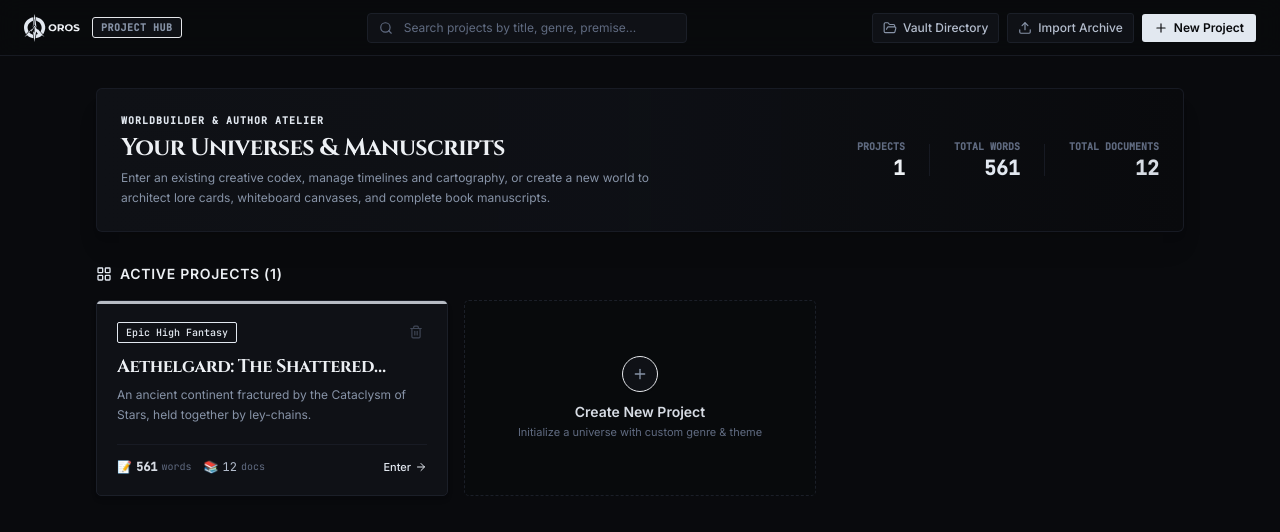
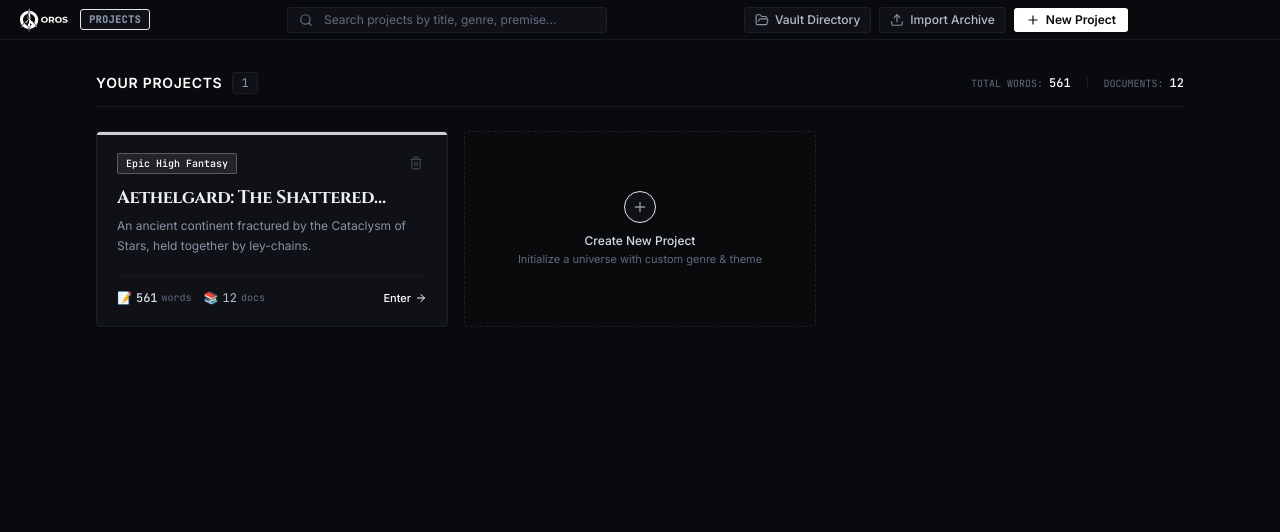
Before and after one commit to gpwid/oros, a React (Vite) app: page / in a window 1280 px wide. Shown: the top 532 px of the page. Built offline with nearby package versions, Linux system fonts and the light colour scheme.

Commit message:
fix: resolve window control overlap, tooltip edge clipping, and clean neutral homepage styling

```diff
--- a/src/renderer/components/home/HomePage.tsx
+++ b/src/renderer/components/home/HomePage.tsx
@@ -5,7 +5,7 @@ import { confirmDialog } from '../../store/useConfirmStore'
 import {
   Plus, Search, FolderOpen, Upload, Download, Trash2,
   ArrowRight, BookOpen, Layers, Feather, Map as MapIcon,
-  Sparkles, Compass, Clock, LayoutGrid
+  Compass, Clock, LayoutGrid
 } from 'lucide-react'
 import { OrosLogoFull } from '../common/OrosLogo'
 import { NewProjectModal } from './NewProjectModal'
@@ -131,35 +131,36 @@ export const HomePage: React.FC = () => {
   return (
     <div className="flex-1 flex flex-col bg-oros-950 text-slate-100 overflow-y-auto select-none font-sans">
       {/* TOP HEADER NAVIGATION */}
-      <header className="h-14 border-b border-oros-800/80 bg-oros-950/90 backdrop-blur-md px-6 flex items-center justify-between shrink-0 sticky top-0 z-30">
-        <div className="flex items-center gap-4">
-          {/* Logo with Text */}
-          <div className="flex items-center gap-3">
-            <OrosLogoFull className="h-7 w-auto" />
+      <header
+        className="h-10 border-b border-oros-800/80 bg-oros-950 px-5 flex items-center justify-between shrink-0 sticky top-0 z-30 pr-[152px] select-none"
+        style={{ WebkitAppRegion: 'drag' } as any}
+      >
+        <div className="flex items-center gap-3 shrink-0" style={{ WebkitAppRegion: 'no-drag' } as any}>
+          {/* Logo with Text: Clean Default White */}
+          <OrosLogoFull className="h-6 w-auto" emblemClassName="text-white" textClassName="text-white" />
           <span className="text-[10px] px-2 py-0.5 rounded-[3px] bg-oros-900 border border-oros-750 text-oros-400 font-mono uppercase tracking-wider font-semibold">
-              Project Hub
+            Projects
           </span>
-          </div>
         </div>
 
         {/* Global Hub Search */}
-        <div className="relative w-80 max-w-md hidden md:block">
+        <div className="relative w-80 max-w-md hidden md:block" style={{ WebkitAppRegion: 'no-drag' } as any}>
           <Search className="w-3.5 h-3.5 text-oros-500 absolute left-3 top-1/2 -translate-y-1/2" />
           <input
             type="text"
             value={searchFilter}
             onChange={(e) => setSearchFilter(e.target.value)}
             placeholder="Search projects by title, genre, premise..."
-            className="w-full bg-oros-900 border border-oros-800 rounded-[4px] pl-9 pr-3 py-1.5 text-xs text-oros-100 placeholder-oros-500 focus:outline-none focus:border-accent transition-colors font-sans"
+            className="w-full bg-oros-900 border border-oros-800 rounded-[3px] pl-9 pr-3 py-1 text-xs text-oros-100 placeholder-oros-500 focus:outline-none focus:border-white/50 transition-colors font-sans"
           />
         </div>
 
         {/* Header Action Controls */}
-        <div className="flex items-center gap-2">
+        <div className="flex items-center gap-2 shrink-0" style={{ WebkitAppRegion: 'no-drag' } as any}>
           <button
             onClick={handleOpenFolder}
             title="Open Vault Folder in File Explorer"
-            className="p-1.5 px-2.5 rounded-[3px] bg-oros-900 hover:bg-oros-850 border border-oros-800 text-oros-300 hover:text-oros-100 text-xs font-medium flex items-center gap-1.5 transition-colors btn-interactive"
+            className="p-1 px-2.5 rounded-[3px] bg-oros-900 hover:bg-oros-850 border border-oros-800 text-oros-300 hover:text-white text-xs font-medium flex items-center gap-1.5 transition-colors cursor-pointer"
           >
             <FolderOpen className="w-3.5 h-3.5 text-oros-400" />
             <span className="hidden sm:inline">Vault Directory</span>
@@ -168,7 +169,7 @@ export const HomePage: React.FC = () => {
           <button
             onClick={handleImportArchive}
             title="Import Standalone Project Archive (.oros.json)"
-            className="p-1.5 px-2.5 rounded-[3px] bg-oros-900 hover:bg-oros-850 border border-oros-800 text-oros-300 hover:text-oros-100 text-xs font-medium flex items-center gap-1.5 transition-colors btn-interactive"
+            className="p-1 px-2.5 rounded-[3px] bg-oros-900 hover:bg-oros-850 border border-oros-800 text-oros-300 hover:text-white text-xs font-medium flex items-center gap-1.5 transition-colors cursor-pointer"
           >
             <Upload className="w-3.5 h-3.5 text-oros-400" />
             <span className="hidden sm:inline">Import Archive</span>
@@ -176,9 +177,9 @@ export const HomePage: React.FC = () => {
 
           <button
             onClick={() => setShowNewModal(true)}
-            className="btn-accent p-1.5 px-3 rounded-[3px] text-xs font-semibold flex items-center gap-1.5 shadow-sm transition-colors"
+            className="p-1 px-3 rounded-[3px] bg-white hover:bg-slate-200 text-oros-950 text-xs font-semibold flex items-center gap-1.5 shadow-sm transition-colors cursor-pointer"
           >
-            <Plus className="w-3.5 h-3.5" />
+            <Plus className="w-3.5 h-3.5 text-oros-950" />
             <span>New Project</span>
           </button>
 
@@ -194,77 +195,46 @@ export const HomePage: React.FC = () => {
       </header>
 
       {/* MAIN HUB BODY */}
-      <main className="flex-1 max-w-6xl w-full mx-auto p-6 md:p-8 space-y-8">
-        {/* HERO METRICS RIBBON */}
-        <div className="relative overflow-hidden rounded-[6px] border border-oros-800/80 bg-gradient-to-r from-oros-900 via-oros-900/90 to-oros-950 p-6 shadow-xl">
-          <div className="relative z-10 flex flex-col md:flex-row md:items-center justify-between gap-6">
-            <div>
-              <span className="text-[10px] uppercase font-mono tracking-widest text-accent font-semibold block mb-1">
-                Worldbuilder & Author Atelier
-              </span>
-              <h1 className="font-serif text-2xl font-bold text-oros-100 tracking-tight">
-                Your Universes & Manuscripts
+      <main className="flex-1 max-w-6xl w-full mx-auto p-6 md:p-8 space-y-6">
+        {/* SUBTLE PROJECTS TOOLBAR & METRICS */}
+        <div className="flex items-center justify-between pb-3 border-b border-oros-800/80">
+          <div className="flex items-center gap-2.5">
+            <h1 className="font-sans font-semibold text-sm text-white uppercase tracking-wider">
+              Your Projects
             </h1>
-              <p className="text-xs text-oros-400 font-sans mt-1 max-w-xl leading-relaxed">
-                Enter an existing creative codex, manage timelines and cartography, or create a new world to architect lore cards, whiteboard canvases, and complete book manuscripts.
-              </p>
-            </div>
-
-            {/* Aggregated Totals */}
-            <div className="flex items-center gap-6 shrink-0 pt-3 md:pt-0 border-t md:border-t-0 border-oros-800/80">
-              <div className="text-center md:text-right">
-                <span className="text-[10px] font-mono uppercase text-oros-500 font-semibold block">
-                  Projects
-                </span>
-                <span className="font-mono text-xl font-bold text-oros-100">
-                  {worlds.length}
+            <span className="text-xs font-mono px-2 py-0.5 rounded-[3px] bg-oros-900 text-oros-400 border border-oros-800">
+              {filteredWorlds.length}
             </span>
           </div>
 
-              <div className="w-[1px] h-8 bg-oros-800/80" />
-
-              <div className="text-center md:text-right">
-                <span className="text-[10px] font-mono uppercase text-oros-500 font-semibold block">
-                  Total Words
-                </span>
-                <span className="font-mono text-xl font-bold text-accent">
-                  {formatNumber(aggregateStats.totalWords)}
-                </span>
+          <div className="flex items-center gap-4 text-xs font-mono text-oros-400">
+            <div>
+              <span className="text-oros-500 uppercase text-[10px] mr-1.5">Total Words:</span>
+              <span className="text-white font-medium">{formatNumber(aggregateStats.totalWords)}</span>
             </div>
-
-              <div className="w-[1px] h-8 bg-oros-800/80" />
-
-              <div className="text-center md:text-right">
-                <span className="text-[10px] font-mono uppercase text-oros-500 font-semibold block">
-                  Total Documents
-                </span>
-                <span className="font-mono text-xl font-bold text-oros-200">
-                  {formatNumber(aggregateStats.totalDocs)}
-                </span>
-              </div>
+            <div className="h-3 w-[1px] bg-oros-800" />
+            <div>
+              <span className="text-oros-500 uppercase text-[10px] mr-1.5">Documents:</span>
+              <span className="text-white font-medium">{formatNumber(aggregateStats.totalDocs)}</span>
             </div>
           </div>
         </div>
 
         {/* PROJECTS SECTION */}
         <div>
+          {searchFilter && (
             <div className="flex items-center justify-between mb-4">
-            <div className="flex items-center gap-2">
-              <LayoutGrid className="w-4 h-4 text-accent" />
-              <h2 className="font-sans font-semibold text-sm text-oros-100 uppercase tracking-wider">
-                Active Projects ({filteredWorlds.length})
-              </h2>
-            </div>
-
-            {searchFilter && (
+              <span className="text-xs text-oros-400 font-sans">
+                Showing results for &ldquo;{searchFilter}&rdquo;
+              </span>
               <button
                 onClick={() => setSearchFilter('')}
-                className="text-[11px] font-mono text-accent hover:underline"
+                className="text-[11px] font-mono text-white hover:underline cursor-pointer"
               >
                 Clear Search Filter
               </button>
+            </div>
           )}
-          </div>
 
           {/* Grid of Project Cards */}
           <div className="grid grid-cols-1 md:grid-cols-2 lg:grid-cols-3 gap-4">
@@ -272,17 +242,17 @@ export const HomePage: React.FC = () => {
               const themePreset = THEME_PRESETS.find((t) => t.id === w.theme)
               const accentColor = w.theme === 'custom' && w.customAccentColor
                 ? w.customAccentColor
-                : themePreset?.hex || 'var(--oros-accent)'
+                : themePreset?.hex || '#ffffff'
 
               return (
                 <div
                   key={w.id}
                   onClick={() => handleEnterWorld(w.id)}
-                  className="card-interactive group bg-oros-900 border border-oros-800 hover:border-oros-700/80 rounded-[5px] p-5 flex flex-col justify-between cursor-pointer transition-all shadow-md relative overflow-hidden"
+                  className="card-interactive group bg-oros-900 border border-oros-800 hover:border-oros-700 rounded-[4px] p-5 flex flex-col justify-between cursor-pointer transition-all shadow-sm relative overflow-hidden"
                 >
-                  {/* Atmospheric Top Halo Strip */}
+                  {/* Atmospheric Top Halo Strip using project's theme */}
                   <div
-                    className="absolute top-0 left-0 right-0 h-[3px] opacity-80 group-hover:opacity-100 transition-opacity"
+                    className="absolute top-0 left-0 right-0 h-[2.5px] opacity-80 group-hover:opacity-100 transition-opacity"
                     style={{ backgroundColor: accentColor }}
                   />
 
@@ -305,7 +275,7 @@ export const HomePage: React.FC = () => {
                         <button
                           onClick={(e) => handleDeleteWorld(w.id, w.name, e)}
                           title="Delete Project"
-                          className="p-1 rounded-[2px] text-oros-500 hover:text-rose-400 hover:bg-rose-950/40 transition-colors"
+                          className="p-1 rounded-[2px] text-oros-500 hover:text-rose-400 hover:bg-rose-950/40 transition-colors cursor-pointer"
                         >
                           <Trash2 className="w-3.5 h-3.5" />
                         </button>
@@ -327,8 +297,8 @@ export const HomePage: React.FC = () => {
                   <div className="mt-5 pt-3.5 border-t border-oros-800/80 flex items-center justify-between text-xs font-mono">
                     <div className="flex items-center gap-3">
                       {/* Word Count */}
-                      <span className="text-oros-200 font-semibold flex items-center gap-1" title="Total Words Written">
-                        <span className="text-accent font-bold">📝</span>
+                      <span className="text-oros-200 font-medium flex items-center gap-1" title="Total Words Written">
+                        <span>📝</span>
                         <span>{formatNumber(stats.totalWords)}</span>
                         <span className="text-[10px] text-oros-500 font-normal">words</span>
                       </span>
@@ -344,8 +314,11 @@ export const HomePage: React.FC = () => {
                       </span>
                     </div>
 
-                    {/* Enter Action */}
-                    <div className="flex items-center gap-1 text-[11px] font-sans font-medium text-accent group-hover:translate-x-0.5 transition-transform">
+                    {/* Enter Action in project accent color */}
+                    <div
+                      className="flex items-center gap-1 text-[11px] font-sans font-medium group-hover:translate-x-0.5 transition-transform"
+                      style={{ color: accentColor }}
+                    >
                       <span>Enter</span>
                       <ArrowRight className="w-3 h-3" />
                     </div>
@@ -357,12 +330,12 @@ export const HomePage: React.FC = () => {
             {/* Create New Project Grid Card */}
             <div
               onClick={() => setShowNewModal(true)}
-              className="card-interactive border border-dashed border-oros-800 hover:border-accent/60 bg-oros-950/40 hover:bg-oros-900/60 rounded-[5px] p-6 flex flex-col items-center justify-center text-center cursor-pointer transition-all min-h-[170px] group"
+              className="card-interactive border border-dashed border-oros-800 hover:border-white/40 bg-oros-950/40 hover:bg-oros-900/60 rounded-[4px] p-6 flex flex-col items-center justify-center text-center cursor-pointer transition-all min-h-[170px] group"
             >
-              <div className="w-9 h-9 rounded-full bg-oros-900 border border-oros-750 group-hover:border-accent group-hover:bg-accent-muted flex items-center justify-center text-oros-400 group-hover:text-accent transition-all mb-2.5 shadow-sm">
+              <div className="w-8 h-8 rounded-full bg-oros-900 border border-oros-750 group-hover:border-white/40 group-hover:bg-white/10 flex items-center justify-center text-oros-400 group-hover:text-white transition-all mb-2.5 shadow-sm">
                 <Plus className="w-4 h-4" />
               </div>
-              <h4 className="font-sans font-semibold text-sm text-oros-200 group-hover:text-white transition-colors">
+              <h4 className="font-sans font-medium text-xs text-oros-200 group-hover:text-white transition-colors">
                 Create New Project
               </h4>
               <p className="text-[11px] text-oros-500 font-sans mt-0.5">
@@ -379,7 +352,7 @@ export const HomePage: React.FC = () => {
               <p className="text-xs text-oros-400 mt-1">Try another search keyword or clear your filter.</p>
               <button
                 onClick={() => setSearchFilter('')}
-                className="btn-accent px-3 py-1 rounded-[3px] text-xs font-semibold mt-3"
+                className="px-3 py-1 rounded-[3px] bg-white hover:bg-slate-200 text-oros-950 text-xs font-semibold mt-3 cursor-pointer"
               >
                 Clear Filter
               </button>
--- a/src/renderer/components/layout/WorkspaceTabs.tsx
+++ b/src/renderer/components/layout/WorkspaceTabs.tsx
@@ -310,7 +310,7 @@ export const WorkspaceTabs: React.FC = () => {
           {/* Logo Mark: Click to Return to Homepage / Project Hub */}
           <button
             onClick={() => setAppView('home')}
-            className="w-5 h-5 rounded-[3px] bg-oros-900 hover:bg-oros-850 border border-accent/40 hover:border-accent flex items-center justify-center text-accent shrink-0 shadow-sm transition-all hover:scale-105 btn-interactive cursor-pointer group"
+            className="w-5 h-5 rounded-[3px] bg-oros-900 hover:bg-oros-850 border border-accent/40 hover:border-accent flex items-center justify-center text-accent shrink-0 shadow-sm transition-colors cursor-pointer group"
             title="Return to Project Hub (Home)"
           >
             <OrosLogoMark className="w-3.5 h-3.5 text-accent group-hover:brightness-110" />
```
Also changed, not shown: src/renderer/App.tsx (+6 -2 lines), src/renderer/components/common/CustomTooltipProvider.tsx (+36 -6 lines), src/renderer/components/home/NewProjectModal.tsx (+4 -4 lines), src/renderer/utils/themeEngine.ts (+7 -7 lines). Lines whose indentation alone changed are shown as unchanged.
